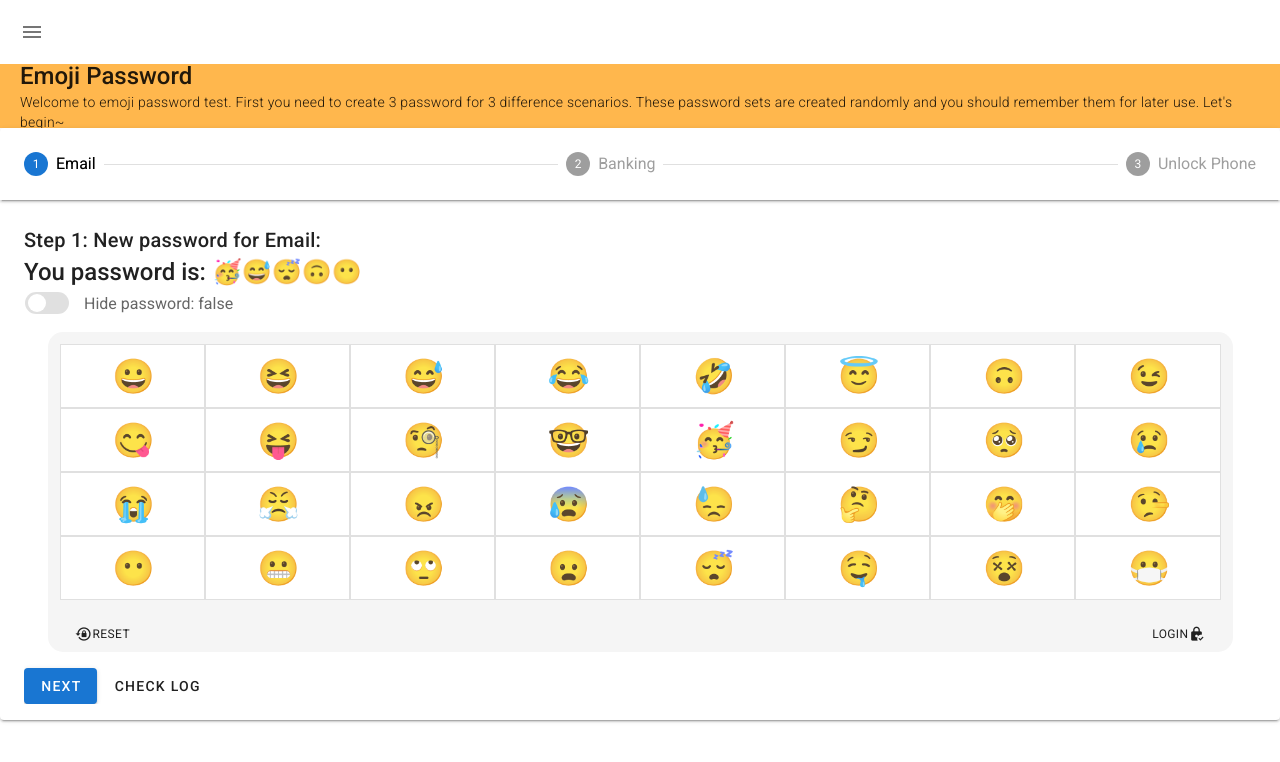
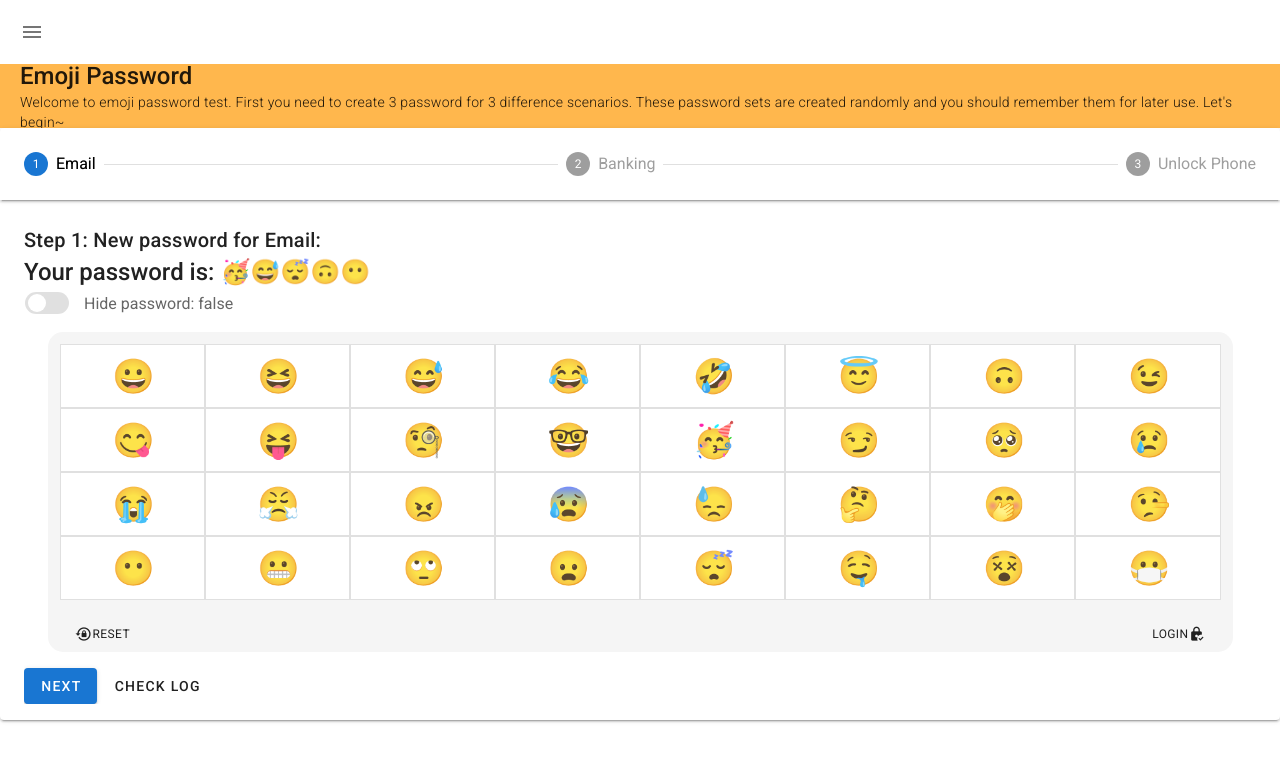
Before and after one commit to Thomas-Leung/emoji-password, a Vue app: page /#/ in a window 1280 px wide. Shown: the top 762 px of the page. Built offline with nearby package versions, Linux system fonts and the light colour scheme.

Commit message:
fixed typo

```diff
--- a/src/views/CreatePwd.vue
+++ b/src/views/CreatePwd.vue
@@ -22,7 +22,7 @@
           <v-sheet>
             <h1 class="title font-weight-medium">Step 1: New password for Email:</h1>
             <h1 class="headline font-weight-medium">
-              You password is:
+              Your password is:
               <span v-if="!hidePwd">{{emailPass.displayPwd}}</span>
             </h1>
             <v-switch
@@ -45,7 +45,7 @@
           <v-sheet>
             <h1 class="title font-weight-medium">Step 2: New password for Banking:</h1>
             <h1 class="headline font-weight-medium">
-              You password is:
+              Your password is:
               <span v-if="!hidePwd">{{bankPass.displayPwd}}</span>
             </h1>
             <v-switch
@@ -69,7 +69,7 @@
           <v-sheet>
             <h1 class="title font-weight-medium">Step 3: New password for phone:</h1>
             <h1 class="headline font-weight-medium">
-              You password is:
+              Your password is:
               <span v-if="!hidePwd">{{phonePass.displayPwd}}</span>
             </h1>
             <v-switch
```
